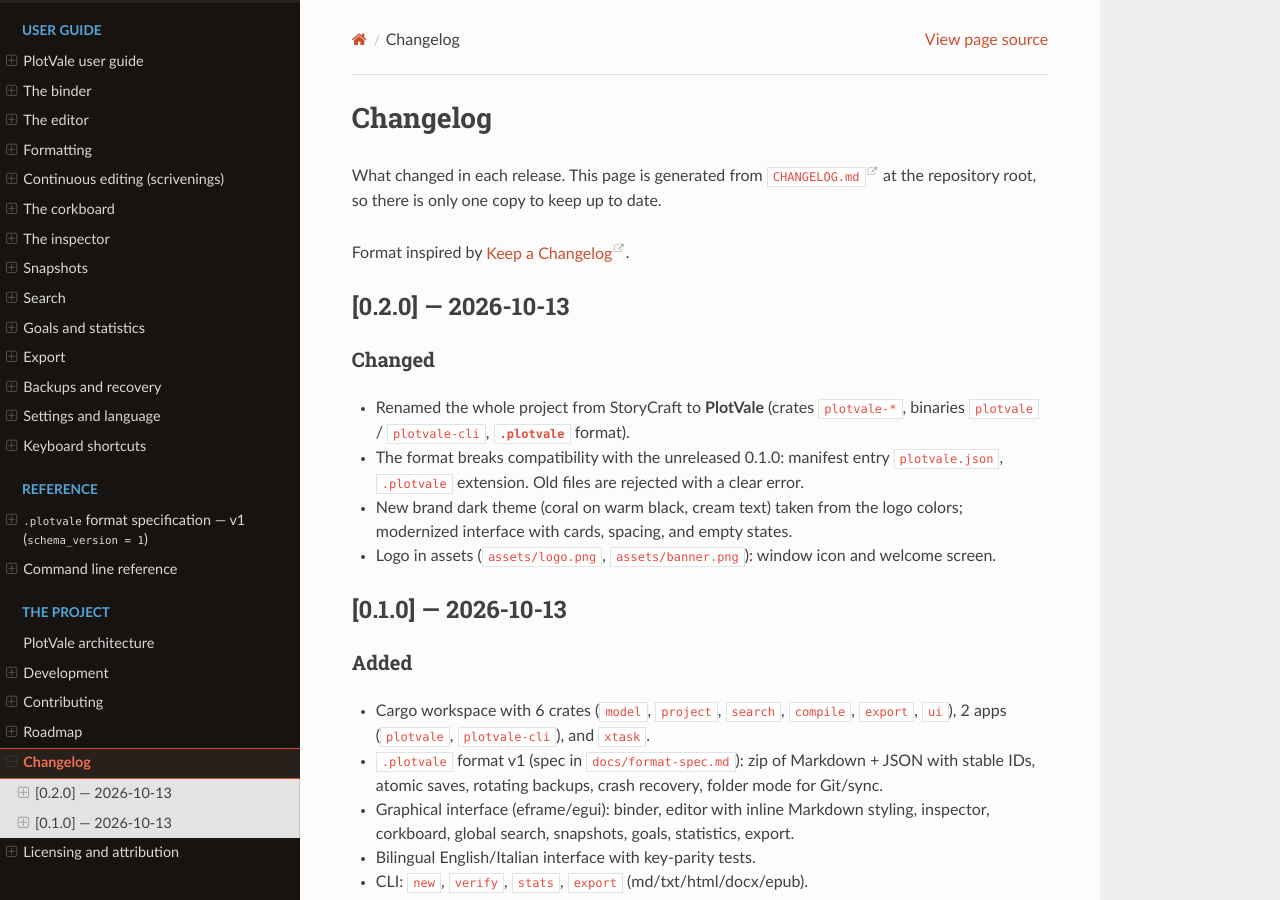
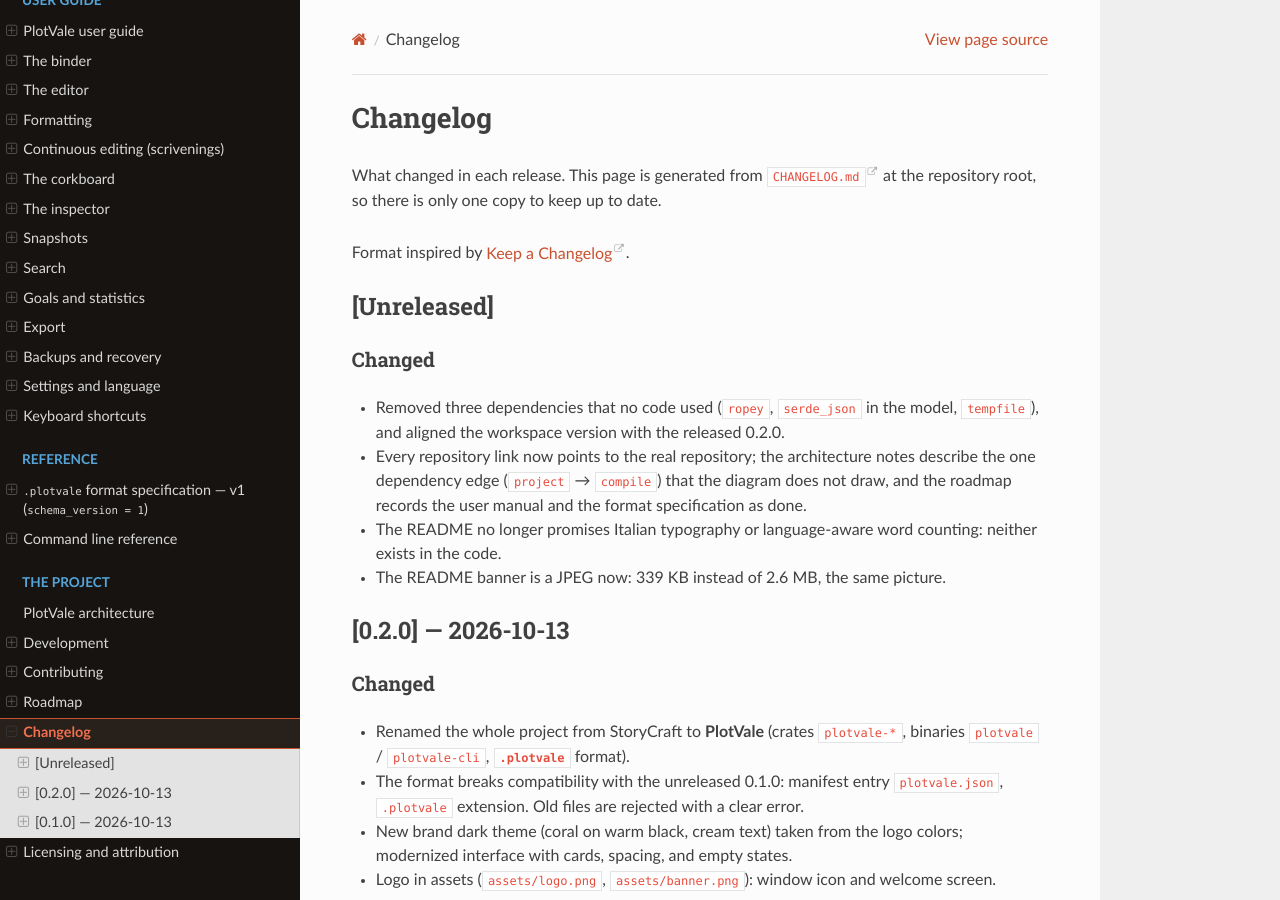
Before and after one commit to EuropaVerse-studios/PlotVale, a Sphinx documentation site: the page built from docs/changelog.md, in a window 1280 px wide and 900 px high. Built offline with Sphinx 7.4.7 and the Read the Docs theme 3.1.0, drawn with Linux system fonts in a browser that asks for light colours.

Commit message:
Align release metadata and docs for 0.2.0
This commit updates the workspace and crate versions to 0.2.0, removes unused dependencies from the Cargo manifests and lockfile, and keeps the dependency graph consistent with the actual code. It also refreshes the README, roadmap, and architecture notes to match the real feature set and repository links, and swaps the banner to a smaller JPEG.

```diff
--- a/CHANGELOG.md
+++ b/CHANGELOG.md
@@ -1,6 +1,18 @@
 # CHANGELOG.md
 
 Format inspired by [Keep a Changelog](https://keepachangelog.com/en/1.0.0/).
+
+## [Unreleased]
+
+### Changed
+- Removed three dependencies that no code used (`ropey`, `serde_json` in the model,
+  `tempfile`), and aligned the workspace version with the released 0.2.0.
+- Every repository link now points to the real repository; the architecture notes
+  describe the one dependency edge (`project` → `compile`) that the diagram does not
+  draw, and the roadmap records the user manual and the format specification as done.
+- The README no longer promises Italian typography or language-aware word counting:
+  neither exists in the code.
+- The README banner is a JPEG now: 339 KB instead of 2.6 MB, the same picture.
 
 ## [0.2.0] — 2026-10-13
 
--- a/Cargo.toml
+++ b/Cargo.toml
@@ -3,7 +3,7 @@
 members = ["crates/*", "apps/*", "xtask"]
 
 [workspace.package]
-version = "0.1.0"
+version = "0.2.0"
 edition = "2024"
 license = "MIT OR Apache-2.0"
 authors = ["PlotVale contributors"]
@@ -33,11 +33,9 @@
 egui-phosphor = { version = "0.14", default-features = false, features = ["regular"] }
 egui_dock = "0.21"
 rfd = "0.17"
-ropey = "1"
 docx-rs = "0.4"
 epub-builder = "0.8"
 proptest = "1"
-tempfile = "3"
 
 [workspace.lints.rust]
 unsafe_code = "forbid"
```
Also changed, not shown: README.md (+3 -3 lines), ROADMAP.md (+2 -1 lines), docs/architecture.md (+3 -0 lines), assets/banner.jpg (added), 5 other files.
